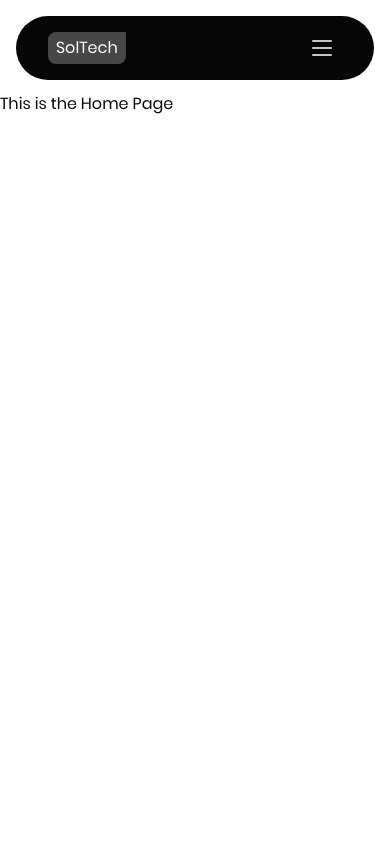
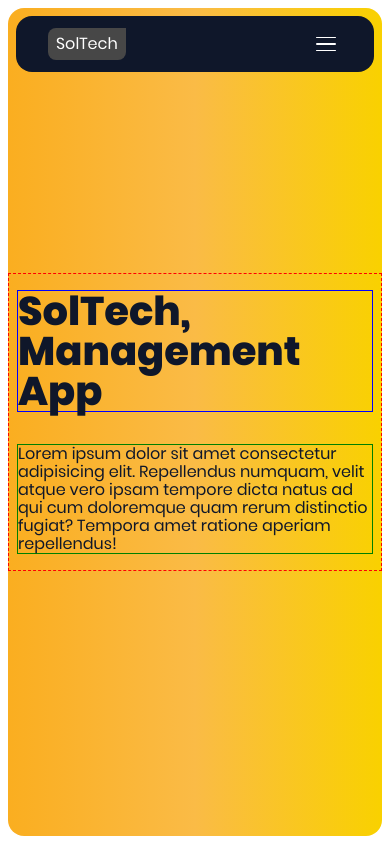
Before and after one commit to MeroCallys/soltech-management-app, a React (Vite) app: page / in a window 390 px wide. Built offline with nearby package versions, Linux system fonts and the light colour scheme.

Commit message:
Version 0: Home layout is done

```diff
--- a/src/components/header/Header.styled.tsx
+++ b/src/components/header/Header.styled.tsx
@@ -3,6 +3,8 @@ import { device } from "../../styles/BreakPoints";
 import { NavLink } from "react-router-dom";
 
 export const HeaderS = styled.header`
+  position: fixed;
+  z-index: 100;
   width: 100vw;
   display: flex;
   justify-content: space-around;
@@ -18,17 +20,17 @@ export const Container = styled.nav`
   @media ${device.xs} {
     flex: 1 0 90%;
     flex-direction: column;
-    border-radius: 0.25rem;
+    border-radius: 1rem !important;
   }
   @media ${device.sm} {
     flex: 1 0 90%;
     flex-direction: column;
-    border-radius: 0.25rem;
+    border-radius: 1rem !important;
   }
   @media ${device.md} {
     flex: 1 0 90%;
     flex-direction: column;
-    border-radius: 0.25rem;
+    border-radius: 1rem !important;
   }
   @media ${device.lg} {
     min-width: 80%;
@@ -112,6 +114,7 @@ export const ToggeleSwitch = styled.button<{ $isCollapsed: boolean }>`
     width: 2rem;
     height: 2rem;
     display: flex;
+    flex-direction: column;
     justify-content: center;
     align-items: center;
 
--- /dev/null
+++ b/src/pages/home/Home.styled.tsx
@@ -0,0 +1,83 @@
+import styled from "styled-components";
+import { device } from "../../styles/BreakPoints";
+
+export const Main = styled.main`
+  position: relative;
+  z-index: 1;
+  width: 100% !important;
+  height: 100vh !important;
+  display: flex;
+  justify-content: center;
+  align-items: center;
+  padding: 0.5rem;
+  overflow-x: hidden;
+
+  @media ${device.xs} {
+  }
+  @media ${device.sm} {
+  }
+  @media ${device.md} {
+  }
+  @media ${device.lg} {
+  }
+  @media ${device.xl} {
+  }
+  @media ${device.xxl} {
+  }
+`;
+
+export const ContentWrapper = styled.div`
+  width: 100%;
+  height: 100%;
+  border-radius: 1rem;
+  background: ${({ theme }) => theme.colors.orange.main};
+  background: linear-gradient(
+    90deg,
+    ${({ theme }) => theme.colors.orange.main} 0%,
+    ${({ theme }) => theme.colors.orange.orange3} 50%,
+    ${({ theme }) => theme.colors.yellow.yellow5} 100%
+  );
+  display: flex;
+  align-items: center;
+  overflow-x: hidden;
+`;
+
+export const MainTitleContainer = styled.section`
+  border: 1px dashed red;
+  display: flex;
+  flex-direction: column;
+  gap: 2rem;
+
+  @media ${device.xxl} {
+    padding: 1rem 6rem !important;
+  }
+  @media ${device.xl} {
+    padding: 1rem 6rem !important;
+  }
+  @media ${device.lg} {
+    padding: 1rem 6rem !important;
+  }
+  @media ${device.md} {
+    padding: 1rem 3rem !important;
+  }
+  @media ${device.sm} {
+    padding: 1rem 2rem !important;
+  }
+  @media ${device.xs} {
+    padding: 1rem 0.5rem !important;
+  }
+`;
+
+export const MainTitle = styled.h1`
+  width: 100%;
+  border: 1px solid blue;
+  font-size: ${({ theme }) => theme.fonts.size.h1};
+  text-align: left;
+  font-weight: 800;
+`;
+export const Subtitle = styled.p`
+  border: 1px solid green;
+  width: 100%;
+  font-size: ${({ theme }) => theme.fonts.size.p};
+  line-height: ${({ theme }) => theme.fonts.lineHeight};
+`;
--- a/src/pages/home/Home.tsx
+++ b/src/pages/home/Home.tsx
@@ -1,5 +1,27 @@
+import {
+  ContentWrapper,
+  Main,
+  MainTitle,
+  MainTitleContainer,
+  Subtitle,
+} from "./Home.styled";
+
 function Home() {
-  return <>This is the Home Page</>;
+  return (
+    <Main>
+      <ContentWrapper>
+        <MainTitleContainer>
+          <MainTitle>SolTech, Management App</MainTitle>
+          <Subtitle>
+            Lorem ipsum dolor sit amet consectetur adipisicing elit. Repellendus
+            numquam, velit atque vero ipsam tempore dicta natus ad qui cum
+            doloremque quam rerum distinctio fugiat? Tempora amet ratione
+            aperiam repellendus!
+          </Subtitle>
+        </MainTitleContainer>
+      </ContentWrapper>
+    </Main>
+  );
 }
 
 export default Home;
--- a/src/styles/BreakPoints.ts
+++ b/src/styles/BreakPoints.ts
@@ -1,26 +1,36 @@
 interface Size {
-  xs: string;
-  sm: string;
-  md: string;
-  lg: string;
-  xl: string;
-  xxl: string;
+  xsMin: string;
+  xsMax: string;
+  smMin: string;
+  smMax: string;
+  mdMin: string;
+  mdMax: string;
+  lgMin: string;
+  lgMax: string;
+  xlMin: string;
+  xlMax: string;
+  xxlMin: string;
 }
 
 const size: Size = {
-  xs: "400px", // for small screen mobile
-  sm: "600px", // for mobile screen
-  md: "901px", // for tablets
-  lg: "1280px", // for laptops
-  xl: "1440px", // for desktop / monitors
-  xxl: "2000px", // for big screens
+  xsMin: "1px",
+  xsMax: "575px", // for small screen mobile
+  smMin: "576px", // for mobile screen
+  smMax: "767px", // for mobile screen
+  mdMin: "768px", // for tablets
+  mdMax: "991px", // for tablets
+  lgMin: "992px", // for laptops
+  lgMax: "1992px", // for laptops
+  xlMin: "1200px", // for desktop / monitors
+  xlMax: "1399px", // for desktop / monitors
+  xxlMin: "2000px", // for big screens
 };
 
 export const device = {
-  xs: `(max-width: ${size.xs})`,
-  sm: `(max-width: ${size.sm})`,
-  md: `(max-width: ${size.md})`,
-  lg: `(max-width: ${size.lg})`,
-  xl: `(max-width: ${size.xl})`,
-  xxl: `(max-width: ${size.xxl})`,
+  xs: `(min-width: ${size.xsMin}) and (max-width: ${size.xsMax})`,
+  sm: `(min-width: ${size.smMin}) and (max-width: ${size.smMax})`,
+  md: `(min-width: ${size.mdMin}) and (max-width: ${size.mdMax})`,
+  lg: `(min-width: ${size.lgMin}) and (max-width: ${size.lgMax})`,
+  xl: `(min-width: ${size.xlMin}) and (max-width: ${size.xlMax})`,
+  xxl: `(max-width: ${size.xxlMin})`,
 };
--- a/src/styles/Global.ts
+++ b/src/styles/Global.ts
@@ -16,11 +16,12 @@ html {
 }
 
 body {
+  position: relative;
   margin: 0;
   padding: 0;
   overflow-x: hidden;
-  min-height: 100vh;
-  width: 100%;
+  height: repeat(2, 100vh) !important;
+  width: repeat(2, 100vw)  !important;
   text-rendering: optimizeSpeed;
   font-family: ${({ theme }) => theme.fonts.poppins}, sans-serif;
   font-size: 1rem;
--- a/src/styles/Theme.ts
+++ b/src/styles/Theme.ts
@@ -3,7 +3,7 @@ import { DefaultTheme } from "styled-components";
 export const theme: DefaultTheme = {
   colors: {
     black: {
-      main: "#060606",
+      main: "#0f172a",
       black1: "#c4c4c4",
       black2: "#b2b2b2",
       black3: "#a0a0a0",
@@ -70,6 +70,12 @@ export const theme: DefaultTheme = {
   },
   fonts: {
     poppins: `'Poppins', sans-serif`,
+    size: {
+      h1: "clamp(2.5em, 1rem + 2vw, 4em)",
+      h2: "clamp(1.5em, 0.7rem + 1.5vw, 2.25em)",
+      p: "clamp(1em, 0.5rem + 1vw, 1.5em)",
+    },
+    lineHeight: " calc((1vw + 1vh + 0.5vmin) * 1.25)",
   },
   paddings: {
     container: "15px",
```
Also changed, not shown: src/styles/styled.d.ts (+7 -0 lines).
